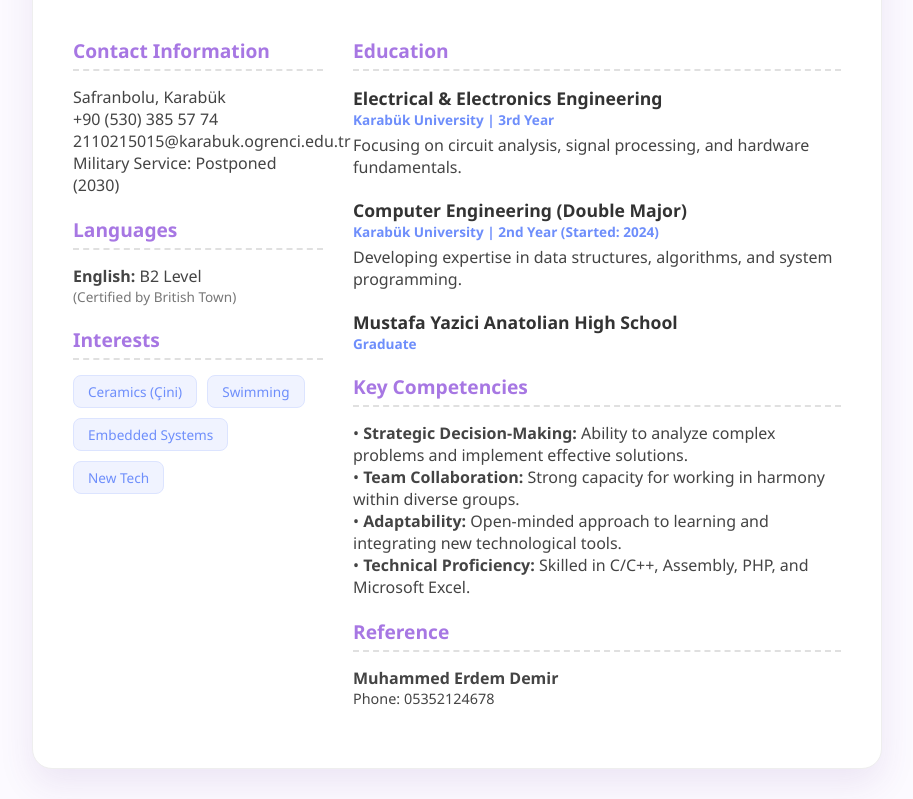
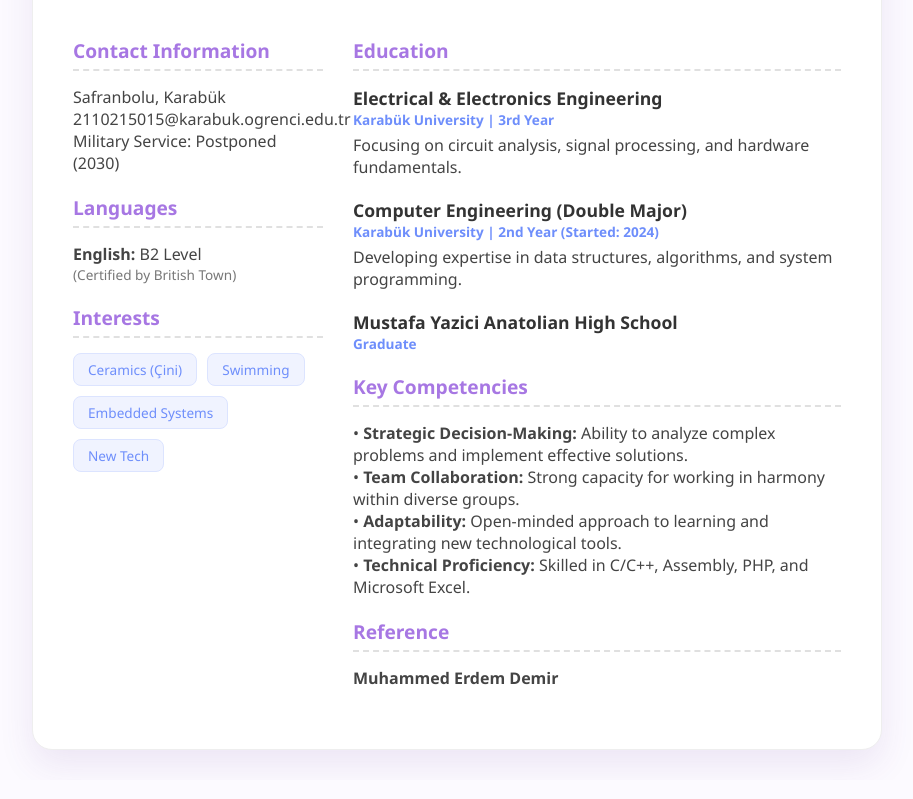
Before and after one commit to MahmutErenDemir/mahmuteren.github.io, a plain HTML site: page index.html in a window 1280 px wide. Shown: the part 489-1288 px from the top of the page, without its empty margins (183-1096 px from the left). Drawn offline with Linux system fonts and the light colour scheme.

Commit message:
Refactor index.html structure and content

```diff
--- a/index.html
+++ b/index.html
@@ -16,7 +16,7 @@
            <span class="kategori-basligi">Contact Information</span>
          <div class="bilgi-parçasi">
               <p> Safranbolu, Karabük</p>
-             <p> +90 (530) 385 57 74</p>
+
              <p> 2110215015@karabuk.ogrenci.edu.tr</p>
            <p> Military Service: Postponed (2030)</p>
          </div>
@@ -67,7 +67,7 @@
            <span class="kategori-basligi">Reference</span>
            <div class="bilgi-parçasi">
              <p><strong>Muhammed Erdem Demir</strong></p>
-              <p style="font-size: 0.9rem;">Phone: 05352124678</p>
+
             </div>
       </div>
 
```
